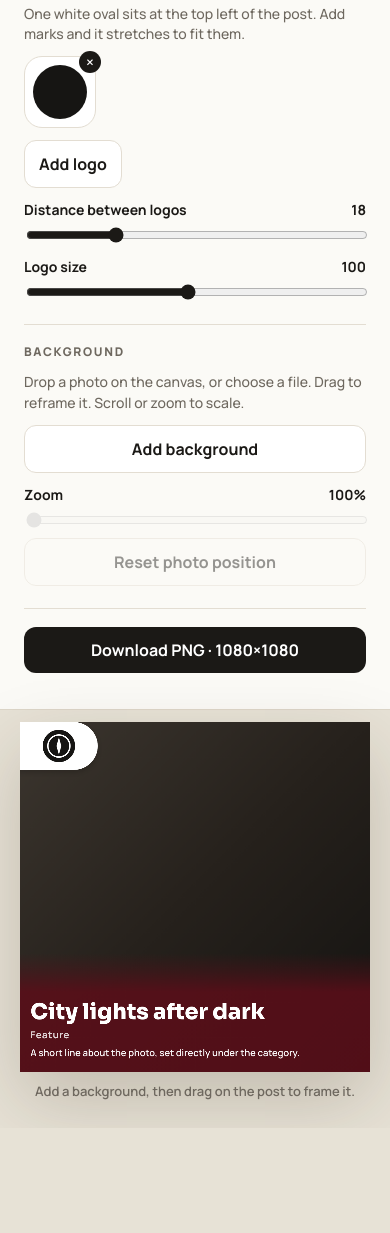
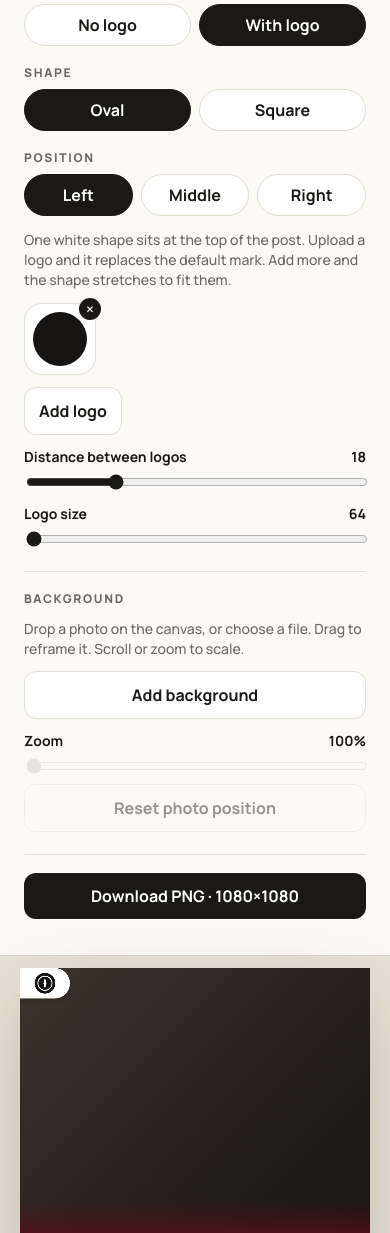
Before and after one commit to asyahdan/Insta-designer, a plain HTML site: page index.html in a window 390 px wide. Shown: the part 767-2000 px from the top of the page. Before the commit the page ends 1895 px from the top, so only its background shows below. Drawn offline with Linux system fonts and the light colour scheme.

Commit message:
added shape option

```diff
--- a/app.js
+++ b/app.js
@@ -20,7 +20,10 @@ const state = {
   description: "A short line about the photo, set directly under the category.",
   logos: [{ kind: "default" }],
   logoGap: 18,
-  logoSize: 100,
+  logoSize: 64,
+  showLogos: true,
+  logoPos: "left", // "left" | "middle" | "right"
+  logoShape: "oval", // "oval" | "square"
   bg: null,
   bgX: 0,
   bgY: 0,
@@ -50,7 +53,11 @@ const els = {
   stageNote: document.getElementById("stage-note"),
   footerAlpha: document.getElementById("footer-alpha"),
   footerAlphaValue: document.getElementById("footer-alpha-value"),
-  chips: [...document.querySelectorAll(".chip")],
+  chips: [...document.querySelectorAll(".chip[data-footer]")],
+  logoToggles: [...document.querySelectorAll(".chip[data-logos]")],
+  logoPositions: [...document.querySelectorAll(".chip[data-pos]")],
+  logoShapes: [...document.querySelectorAll(".chip[data-shape]")],
+  logoControls: document.getElementById("logo-controls"),
 };
 
 let logoTarget = null;
@@ -156,7 +163,7 @@ function rgba(hex, alpha) {
   return `rgba(${(n >> 16) & 255}, ${(n >> 8) & 255}, ${n & 255}, ${alpha})`;
 }
 
-function computeLogos(count, logoSize, gap) {
+function computeLogos(count, logoSize, gap, shape) {
   const maxW = SIZE - 64;
   let size = logoSize;
   let usedGap = gap;
@@ -164,8 +171,13 @@ function computeLogos(count, logoSize, gap) {
   let padY = 0;
   let width = 0;
   for (let i = 0; i < 24; i += 1) {
-    padX = Math.max(28, Math.round(size * 0.7));
-    padY = Math.max(14, Math.round(size * 0.24));
+    if (shape === "square") {
+      padX = Math.max(16, Math.round(size * 0.26));
+      padY = padX;
+    } else {
+      padX = Math.max(28, Math.round(size * 0.7));
+      padY = Math.max(14, Math.round(size * 0.24));
+    }
     width = padX * 2 + count * size + Math.max(0, count - 1) * usedGap;
     if (width <= maxW) break;
     if (size > 42) {
@@ -203,21 +215,37 @@ function flowText(blocks) {
 
 function layout() {
   const count = Math.max(1, state.logos.length);
-  const logos = computeLogos(count, state.logoSize, state.logoGap);
+  const logos = computeLogos(count, state.logoSize, state.logoGap, state.logoShape);
   const margin = 32;
   const padTop = 32;
   const padBottom = 32;
 
-  // Logo pill: stuck into the top-left corner. Its left rounded end hangs
-  // off the canvas edge (the "bleed"), so only the right end shows as an oval.
-  const bleed = Math.round(logos.height / 2);
-  const pill = {
-    ...logos,
-    bleed,
-    x: -bleed,
-    y: 0,
-    width: logos.width + bleed,
-  };
+  // Logo shape, pinned to the top.
+  //  oval:   stuck into the edge. On the left or right it hangs off the canvas corner
+  //          (outer end cut off); in the middle it is a full oval touching the top.
+  //  square: classic square corners, stuck to the top edge with a gap (margin) from the left/right edges.
+  let pill = null;
+  if (state.showLogos) {
+    if (state.logoShape === "square") {
+      const x =
+        state.logoPos === "right"
+          ? SIZE - margin - logos.width
+          : state.logoPos === "middle"
+            ? Math.round((SIZE - logos.width) / 2)
+            : margin;
+      pill = { ...logos, inset: 0, radius: 0, x, y: 0 };
+    } else {
+      const bleed = Math.round(logos.height / 2); // the part that hangs off the canvas
+      const radius = logos.height / 2;
+      if (state.logoPos === "right") {
+        pill = { ...logos, radius, inset: 0, x: SIZE - logos.width, y: 0, width: logos.width + bleed };
+      } else if (state.logoPos === "middle") {
+        pill = { ...logos, radius, inset: 0, x: Math.round((SIZE - logos.width) / 2), y: 0 };
+      } else {
+        pill = { ...logos, radius, inset: bleed, x: -bleed, y: 0, width: logos.width + bleed };
+      }
+    }
+  }
 
   // Footer text: full width, measured from the top of the footer band (y = 0).
   const textX = margin;
@@ -438,7 +466,8 @@ function drawCopy(box) {
 
 function drawPill(box) {
   const { pill } = box;
-  const radius = pill.height / 2;
+  if (!pill) return;
+  const radius = pill.radius;
   ctx.save();
   ctx.shadowColor = "rgba(0,0,0,0.18)";
   ctx.shadowBlur = 18;
@@ -455,7 +484,7 @@ function drawPill(box) {
   ctx.clip();
   const y = pill.y + pill.padY;
   state.logos.forEach((logo, index) => {
-    const x = pill.x + pill.bleed + pill.padX + index * (pill.size + pill.gap);
+    const x = pill.x + pill.inset + pill.padX + index * (pill.size + pill.gap);
     if (logo.kind === "image" && logo.img) drawContain(logo.img, x, y, pill.size, pill.size);
     else drawDefaultMark(x, y, pill.size);
   });
@@ -476,7 +505,8 @@ function draw() {
 }
 
 function syncGapNote(box) {
-  const tightened = box.gapApplied !== state.logoGap || box.sizeApplied !== state.logoSize;
+  const tightened =
+    state.showLogos && (box.gapApplied !== state.logoGap || box.sizeApplied !== state.logoSize);
   els.gapNote.hidden = !tightened;
   if (!tightened) return;
   const bits = [];
@@ -494,6 +524,25 @@ function syncFooter() {
   els.footerAlpha.disabled = state.footer === "none";
   els.footerAlpha.value = String(state.footerTransparency);
   els.footerAlphaValue.textContent = `${state.footerTransparency}%`;
+}
+
+function syncLogoControls() {
+  for (const chip of els.logoToggles) {
+    const on = (chip.dataset.logos === "on") === state.showLogos;
+    chip.classList.toggle("is-on", on);
+    chip.setAttribute("aria-pressed", on ? "true" : "false");
+  }
+  for (const chip of els.logoPositions) {
+    const on = chip.dataset.pos === state.logoPos;
+    chip.classList.toggle("is-on", on);
+    chip.setAttribute("aria-pressed", on ? "true" : "false");
+  }
+  for (const chip of els.logoShapes) {
+    const on = chip.dataset.shape === state.logoShape;
+    chip.classList.toggle("is-on", on);
+    chip.setAttribute("aria-pressed", on ? "true" : "false");
+  }
+  els.logoControls.hidden = !state.showLogos;
 }
 
 function syncBackgroundControls() {
@@ -566,8 +615,13 @@ async function addLogoFile(file, index) {
     const src = await readFile(file);
     const img = await loadImage(src);
     const entry = { kind: "image", img, src };
-    if (index == null) state.logos.push(entry);
-    else state.logos[index] = entry;
+    if (index != null) {
+      state.logos[index] = entry;
+    } else if (state.logos.length === 1 && state.logos[0].kind === "default") {
+      state.logos[0] = entry; // first upload replaces the default mark
+    } else {
+      state.logos.push(entry);
+    }
     renderLogos();
     draw();
   } catch (error) {
@@ -637,6 +691,28 @@ function bind() {
     state.description = els.description.value;
     draw();
   });
+
+  for (const chip of els.logoToggles) {
+    chip.addEventListener("click", () => {
+      state.showLogos = chip.dataset.logos === "on";
+      syncLogoControls();
+      draw();
+    });
+  }
+  for (const chip of els.logoShapes) {
+    chip.addEventListener("click", () => {
+      state.logoShape = chip.dataset.shape;
+      syncLogoControls();
+      draw();
+    });
+  }
+  for (const chip of els.logoPositions) {
+    chip.addEventListener("click", () => {
+      state.logoPos = chip.dataset.pos;
+      syncLogoControls();
+      draw();
+    });
+  }
 
   els.addLogo.addEventListener("click", () => {
     if (state.logos.length >= MAX_LOGOS) return;
@@ -759,6 +835,7 @@ function bind() {
 
 bind();
 syncFooter();
+syncLogoControls();
 syncBackgroundControls();
 renderLogos();
 draw();
--- a/index.html
+++ b/index.html
@@ -63,7 +63,26 @@
 
       <section class="section">
         <h2>Logos</h2>
-        <p class="hint">One white oval sits at the top left of the post. Add marks and it stretches to fit them.</p>
+        <div class="chips" role="radiogroup" aria-label="Show logo">
+          <button type="button" class="chip plain" data-logos="off">No logo</button>
+          <button type="button" class="chip plain" data-logos="on">With logo</button>
+        </div>
+
+        <div id="logo-controls">
+          <h3 class="subhead">Shape</h3>
+          <div class="chips" role="radiogroup" aria-label="Logo shape">
+            <button type="button" class="chip plain" data-shape="oval">Oval</button>
+            <button type="button" class="chip plain" data-shape="square">Square</button>
+          </div>
+
+          <h3 class="subhead">Position</h3>
+          <div class="chips three" role="radiogroup" aria-label="Logo position">
+            <button type="button" class="chip plain" data-pos="left">Left</button>
+            <button type="button" class="chip plain" data-pos="middle">Middle</button>
+            <button type="button" class="chip plain" data-pos="right">Right</button>
+          </div>
+
+          <p class="hint tight">One white shape sits at the top of the post. Upload a logo and it replaces the default mark. Add more and the shape stretches to fit them.</p>
           <div id="logo-list" class="logo-list"></div>
           <button type="button" class="btn secondary" id="add-logo">Add logo</button>
           <input id="logo-file" type="file" accept="image/*" hidden />
@@ -75,9 +94,10 @@
           <p id="gap-note" class="hint warn" hidden></p>
 
           <label class="field slider">
-          <span>Logo size <strong id="size-value">100</strong></span>
-          <input id="logo-size" type="range" min="64" max="140" step="2" value="100" />
+            <span>Logo size <strong id="size-value">64</strong></span>
+            <input id="logo-size" type="range" min="64" max="140" step="2" value="64" />
           </label>
+        </div>
       </section>
 
       <section class="section">
--- a/styles.css
+++ b/styles.css
@@ -296,3 +296,30 @@ canvas.is-dragging { cursor: grabbing; }
   .stage-wrap { padding-top: 12px; }
   .frame { width: min(100%, 640px); }
 }
+
+/* logo on/off + position buttons */
+.chips.three { grid-template-columns: repeat(3, 1fr); }
+
+.chip.plain {
+  justify-content: center;
+  padding: 9px 12px;
+  font-weight: 700;
+}
+
+.chip.plain.is-on {
+  background: var(--ink);
+  color: #fff;
+  border-color: var(--ink);
+  box-shadow: none;
+}
+
+.subhead {
+  margin: 18px 0 8px;
+  font-size: 12px;
+  font-weight: 800;
+  letter-spacing: 0.14em;
+  text-transform: uppercase;
+  color: var(--muted);
+}
+
+.hint.tight { margin-top: 14px; }
```
Also changed, not shown: 1 other file. Lines whose indentation alone changed are shown as unchanged.
